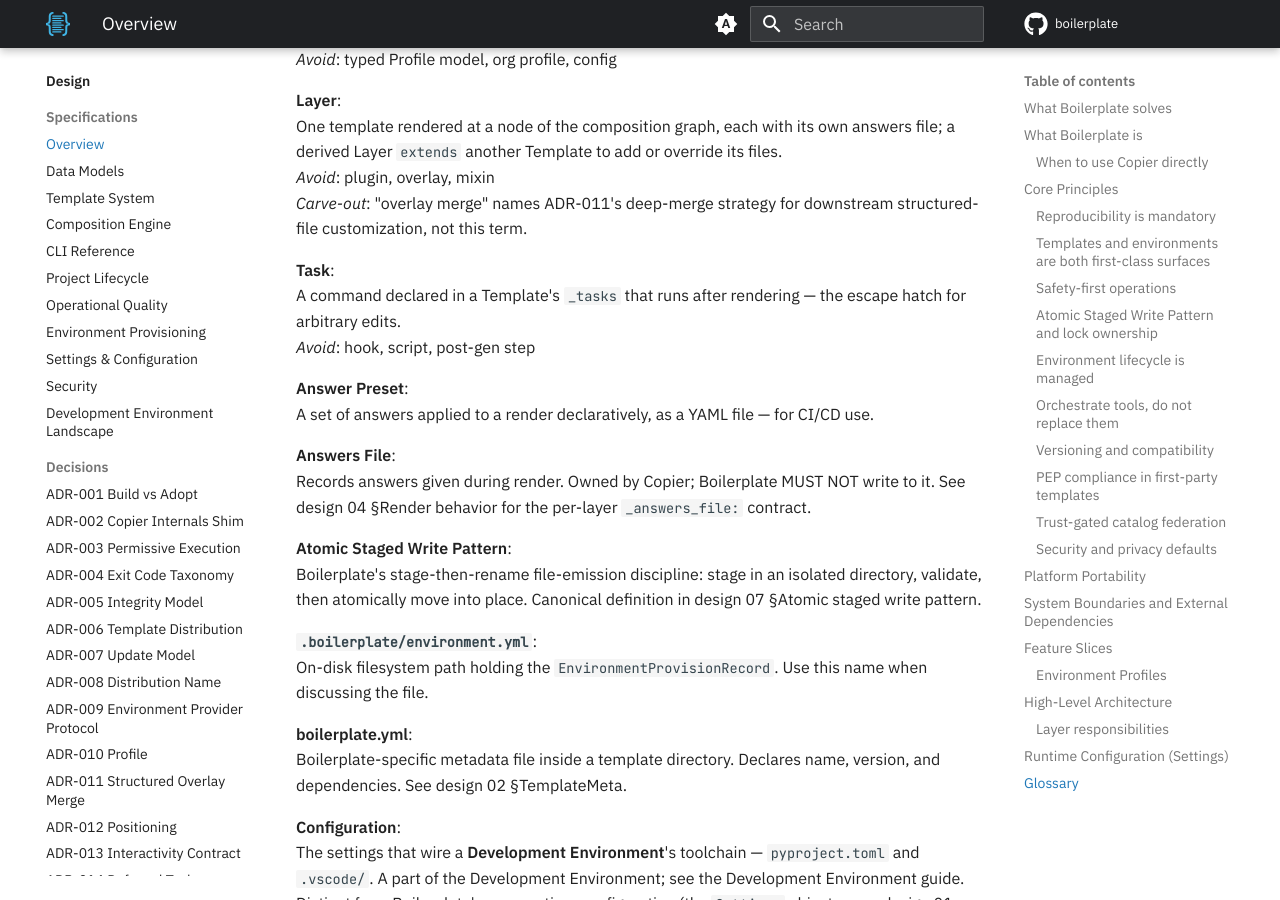
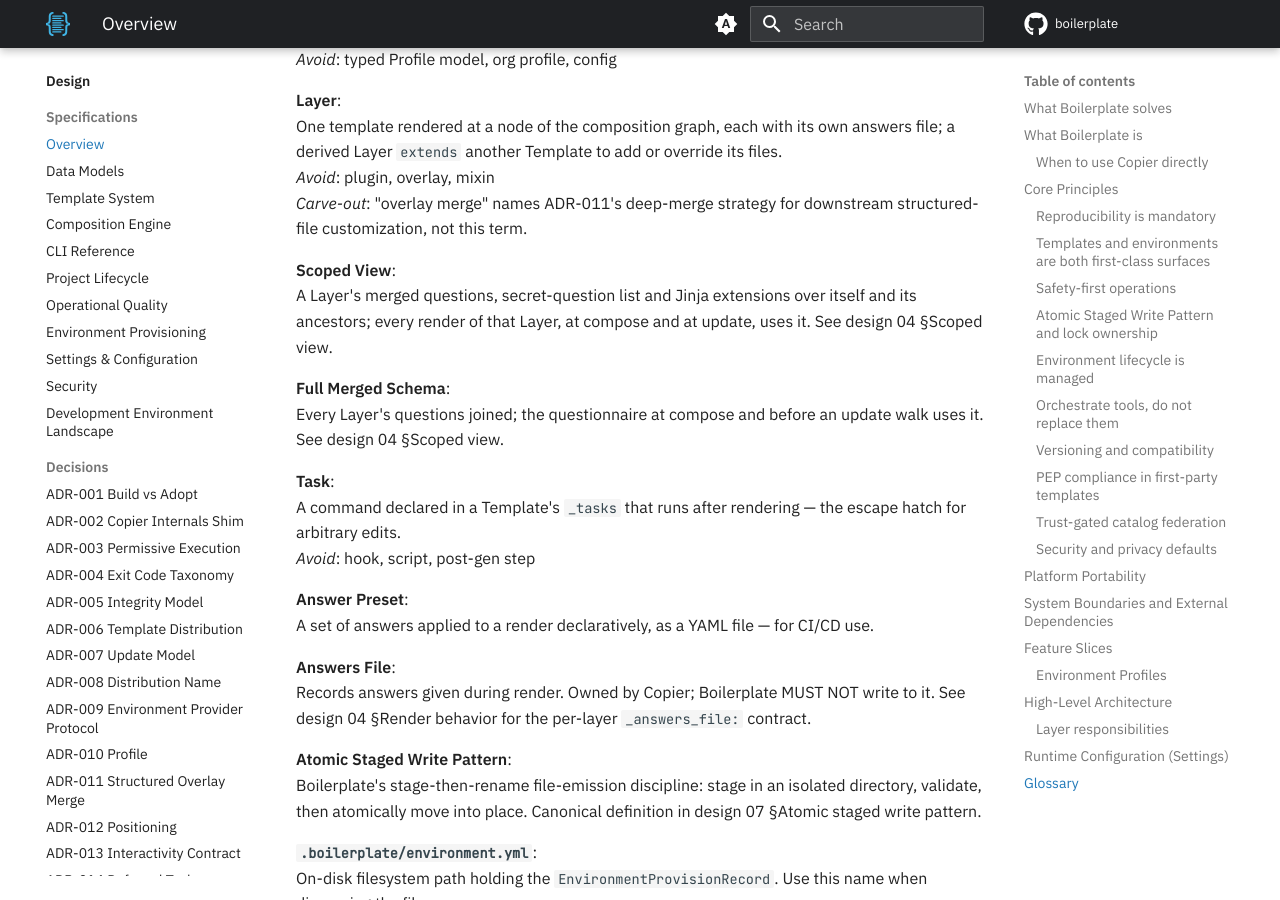
Before and after one commit to TheRealBillSiegler/boilerplate, an MkDocs documentation site: the page built from docs/design/01-overview.md, in a window 1280 px wide and 900 px high, scrolled down 9855 px. Built offline with MkDocs 1.6.1 and Material for MkDocs 9.7.7, drawn with Linux system fonts in a browser that asks for light colours; comment, search, counter and statistics services are not loaded; the version menu is left out.

Commit message:
docs: add scoped view and full merged schema to the glossary
Co-Authored-By: Claude Sonnet 5.5 <noreply@anthropic.com>

```diff
--- a/CONTEXT.md
+++ b/CONTEXT.md
@@ -28,6 +28,12 @@ _Avoid_: typed Profile model, org profile, config
 One template rendered at a node of the composition graph, each with its own answers file; a derived Layer `extends` another Template to add or override its files.
 _Avoid_: plugin, overlay, mixin
 _Carve-out_: "overlay merge" names ADR-011's deep-merge strategy for downstream structured-file customization, not this term.
+
+**Scoped View**:
+A Layer's merged questions, secret-question list and Jinja extensions over itself and its ancestors; every render of that Layer, at compose and at update, uses it. See design 04 §Scoped view.
+
+**Full Merged Schema**:
+Every Layer's questions joined; the questionnaire at compose and before an update walk uses it. See design 04 §Scoped view.
 
 **Task**:
 A command declared in a Template's `_tasks` that runs after rendering — the escape hatch for arbitrary edits.
```
